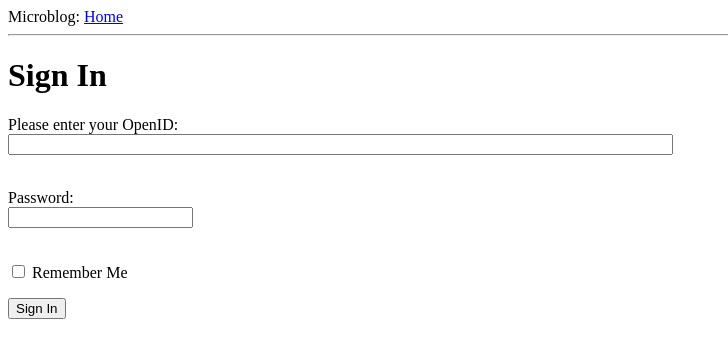
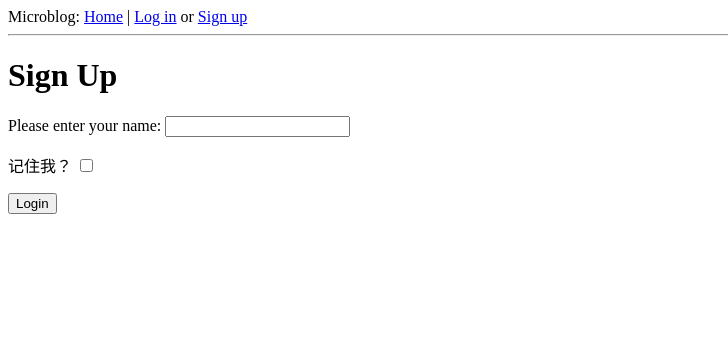
Before and after one commit to aniu11/micblog, a Flask app: page /login in a window 1280 px wide. Shown: the top 358 px of the page, without its empty margins (0-728 px from the left). Run offline with Flask 2, Linux system fonts and the light colour scheme.

Commit message:
user login with database

```diff
--- a/app/__init__.py
+++ b/app/__init__.py
@@ -2,9 +2,12 @@
 
 from flask import Flask
 from flask_sqlalchemy import SQLAlchemy
+from flask_login import LoginManager
+
 
 app = Flask(__name__)
 app.config.from_object('config')
 db = SQLAlchemy(app)
+lm = LoginManager(app)
 
 from app import views, models
--- a/app/forms.py
+++ b/app/forms.py
@@ -1,14 +1,25 @@
 # coding:utf-8
 
 from flask_wtf import Form
-from wtforms import StringField, PasswordField, BooleanField
-from wtforms.validators import DataRequired
+from wtforms import StringField, PasswordField, BooleanField, SubmitField
+from wtforms.validators import DataRequired, Email, Length
 
 
 class LoginForm(Form):
     """
     登录表单 包括用户名密码和是否记住
     """
-    name = StringField('name', validators=[DataRequired()])
+    user_name = StringField('user_name', validators=[DataRequired(), Length(max=15)])
     password = PasswordField('password', validators=[DataRequired()])
     remember_me = BooleanField('remember_me', default=False)
+    submit = SubmitField('Login')
+
+
+class SignUpForm(Form):
+    """
+    注册表单
+    """
+    user_email = StringField('user_email', validators=[DataRequired(), Email(), Length(max=128)])
+    user_name = StringField('user_name', validators=[DataRequired(), Length(max=15)])
+    password = PasswordField('password', validators=[DataRequired()])
+    submit = SubmitField('Login')
--- a/app/templates/base.html
+++ b/app/templates/base.html
@@ -1,4 +1,3 @@
-<!DOCTYPE html>
 <html>
   <head>
     {% if title %}
@@ -8,17 +7,27 @@
     {% endif %}
   </head>
   <body>
-    <div>Microblog: <a href="/index">Home</a></div>
-    <hr>
+    <div>Microblog:
+        <a href="{{ url_for('index') }}">Home</a>
+        {% if not current_user.is_authenticated %}
+        | <a href="{{ url_for('login') }}">Log in</a>
+        or <a href="{{ url_for('sign_up') }}">Sign up</a>
+        {% else %}
+        | <a href="{{ url_for('logout') }}">Logout</a>
+        {% endif %}
+    </div>
+    <hr />
     {% with messages = get_flashed_messages() %}
     {% if messages %}
     <ul>
-    {% for message in messages %}
-        <li>{{ message }} </li>
-    {% endfor %}
+        {% for message in messages %}
+        <li>{{ message }}</li>
+        {% endfor %}
     </ul>
     {% endif %}
     {% endwith %}
     {% block content %}{% endblock %}
   </body>
+
+  {% block js %}{% endblock %}
 </html>
--- a/app/templates/login.html
+++ b/app/templates/login.html
@@ -1,25 +1,16 @@
-<!-- extend base layout -->
 {% extends "base.html" %}
 
 {% block content %}
-<h1>Sign In</h1>
-<form action="" method="post" name="login">
-    {{form.hidden_tag()}}
-    <p>
-        Please enter your OpenID:<br>
-        {{form.name(size=80)}}<br>
-        {% for error in form.errors.name %}
-        <span style="color: red;">[{{ error }}]</span>
-        {% endfor %}<br>
-    </p>
-    <p>
-        Password:<br>
-        {{form.password}}<br>
-        {% for error in form.errors.password %}
-        <span style="color: red;">[{{ error }}]</span>
-        {% endfor %}<br>
-    </p>
-    <p>{{form.remember_me}} Remember Me</p>
-    <p><input type="submit" value="Sign In"></p>
+<h1>Sign Up</h1>
+<form action="/login" method="post" name="login">
+   {{ form.hidden_tag() }}
+   <p>Please enter your name: {{ form.user_name }}</p>
+   {% for error in form.errors.user_name %}
+   <p style="color:red;">[-] {{ error }}</p>
+   {% endfor %}
+
+   <p>记住我？ {{ form.remember_me }}</p>
+   <p>{{ form.submit }}</p>
+
 </form>
 {% endblock %}
--- a/app/views.py
+++ b/app/views.py
@@ -1,8 +1,10 @@
 # coding: utf-8
-
-from app import app
-from flask import render_template, flash, redirect
-from forms import LoginForm
+from datetime import datetime
+from app import app, lm,db
+from models import User, ROLE_USER, ROLE_ADMIN
+from flask import render_template, flash, redirect, session, url_for, g, request
+from forms import LoginForm, SignUpForm
+from flask_login import current_user, login_required, login_user, logout_user
 
 
 @app.route('/')
@@ -27,13 +29,74 @@ def index():
 
 @app.route('/login', methods=['GET', 'POST'])
 def login():
+    # 此处的current_user 为 User 类型
+    if current_user.is_authenticated():
+        return redirect('index')
+
+    # 表单验证
     form = LoginForm()
-
     # 动作处理
     if form.validate_on_submit():
-        flash('Login requested for Name: ' + form.name.data)
-        flash('passwd: ' + str(form.password.data))
-        flash('remember_me: ' + str(form.remember_me.data))
-        return redirect('/index')
+        user = User.login_check(request.form.get('user_name'))
+        if user:
+            login_user(user)
+            user.last_seen = datetime.now()
+
+            try:
+                db.session.add(user)
+                db.session.commit()
+            except:
+                flash('Database Err')
+                return redirect('/login')
+            flash('Your name: ' + request.form.get('user_name'))
+            flash('remember me? ' + str(request.form.get('remember_me')))
+            return redirect(url_for('users', user_id=current_user.id))
+        else:
+            flash('Login Failed, name not exist')
+            return redirect('/login')
 
     return render_template('login.html', title='Sign In', form=form)
+
+
+@lm.user_loader
+def user_loader(user_id):
+    return User.query.get(int(user_id))
+
+
+@app.route('/logout')
+@login_required
+def logout():
+    logout_user()
+    flash("You've logged out")
+    redirect(url_for('index'))
+
+
+@app.route('/signup', methods=['GET', 'POST'])
+def signup():
+    form = SignUpForm()
+    user = User()
+    if form.validate_on_submit():
+        user_name = request.form.get('user_name')
+        user_email = request.form.get('user_email')
+        password = request.form.get('password')
+
+        check = User.query.filter(db.or_(
+            User.nickname == user_name, User.email == user_email)).first()
+        if check:
+            flash('Already Exist')
+            return redirect('/signup')
+
+        if len(user_name) and len(user_email):
+            user.nickname = user_name
+            user.email = user_email
+            user.role = ROLE_USER
+            try:
+                db.session.add(user)
+                db.session.commit()
+            except:
+                flash('DB Err')
+                return redirect('signup')
+
+            flash('Signup Success')
+            return redirect('/index')
+    return render_template('signup.html', form=form)
```
Also changed, not shown: app/models.py (+21 -0 lines), app/templates/index.html (+10 -2 lines), app/templates/signup.html (added, +20 -0 lines).
